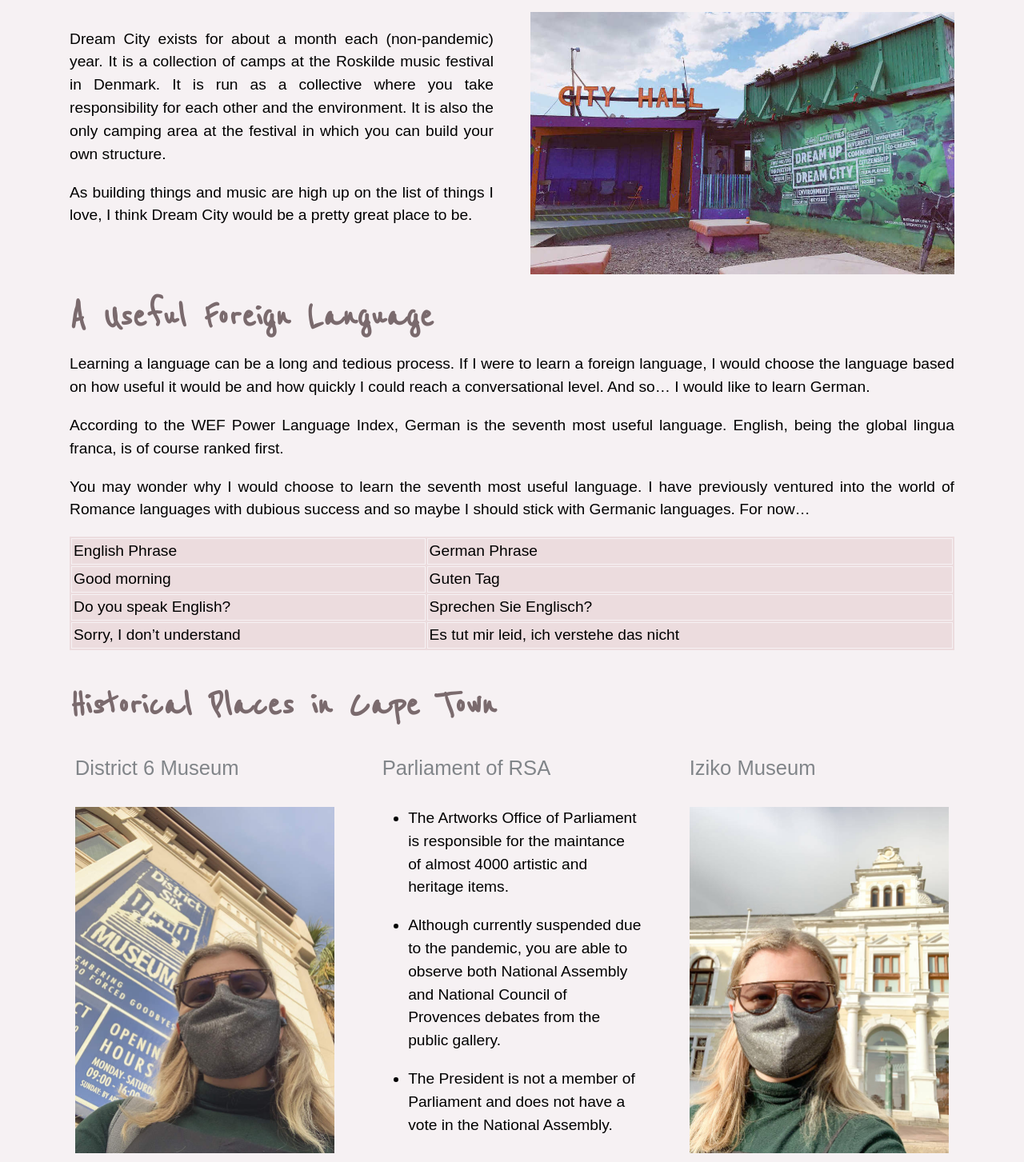
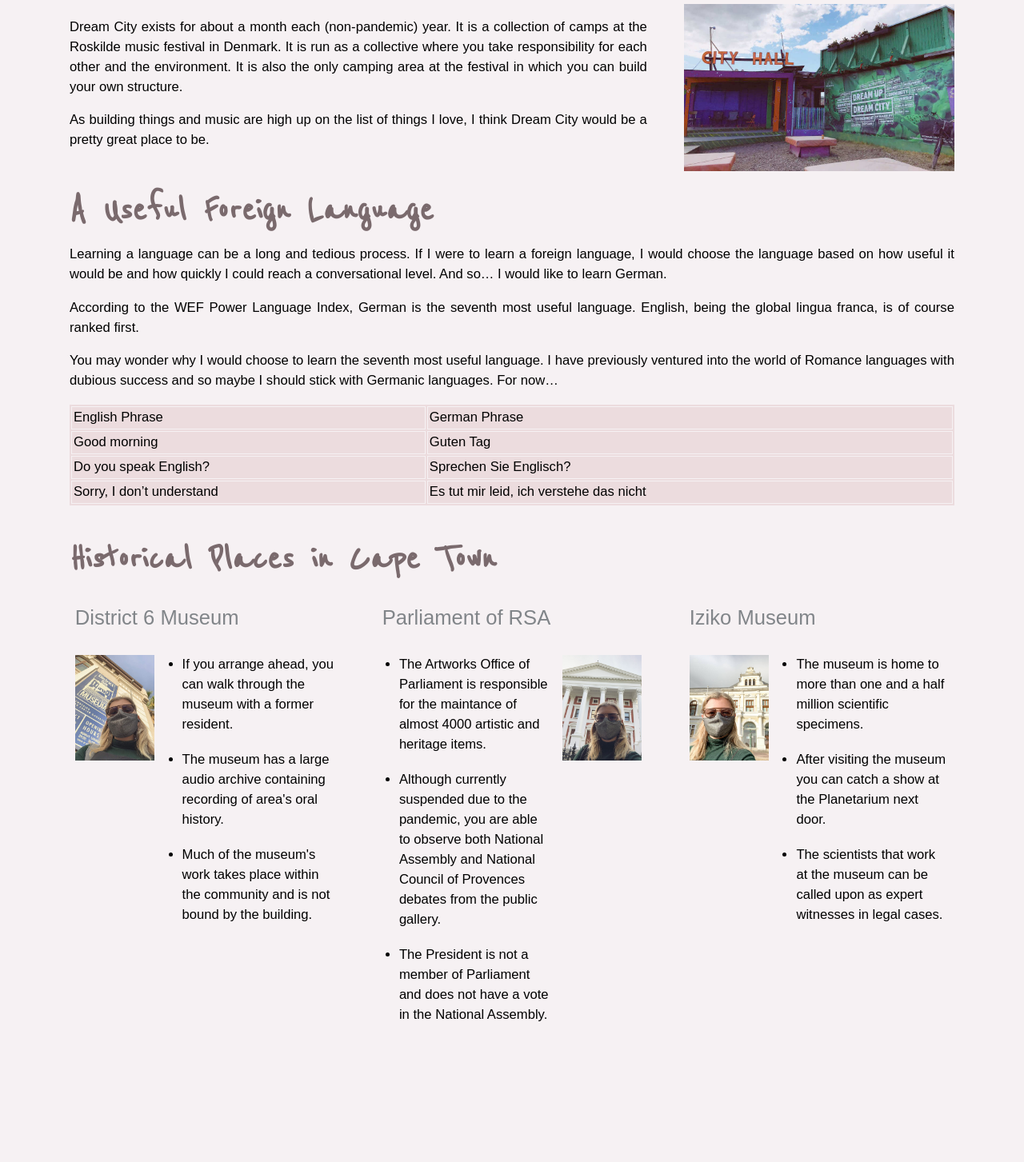
Before and after one commit to clarababette/basic-webpage, a plain HTML site: page my-webpage-grid.html in a window 1280 px wide. Shown: the part 420-1873 px from the top of the page at 80% size. After the commit the page ends 1802 px from the top, so only its background shows below. Drawn offline with Linux system fonts and the light colour scheme.

Commit message:
smaller pictures

```diff
--- a/my-webpage-grid.html
+++ b/my-webpage-grid.html
@@ -235,7 +235,7 @@ h3 {
           }
 
 * {
-  font-size: 1.5vw;
+  font-size: 1.3vw;
 }
 
 
@@ -315,7 +315,7 @@ h3 {
 
     <div id="dream-city" class="row">
         <div class="col-12"><h2>Dream Destination</h2></div>
-        <div class="col-6">
+        <div class="col-8">
         <p class="city_info">Dream City exists for about a month each (non-pandemic) year. It is a collection
             of camps at the Roskilde music festival in Denmark. It is run as a collective where you take
             responsibility for each other and the environment. It is also the only camping area at the festival in which you
@@ -323,7 +323,7 @@ h3 {
         <p class="city_info">As building things and music are high up on the list of things I love, I think Dream City would
              be a pretty great place to be.</p>
        </div>
-       <div class="col-6"><img src="dream-city-roskilde.jpg" alt="Dream City at Roskilde Festival" id="city_pic"></div>
+       <div class="col-4"><img src="dream-city-roskilde.jpg" alt="Dream City at Roskilde Festival" id="city_pic"></div>
     </div>
 
     <div id="language" class="row">
@@ -363,10 +363,10 @@ h3 {
         </div>
       <div class="col-4">
           <div class="col-12"><h3>District 6 Museum</h3></div>
-          <div class="col-12 col-6-sm">
+          <div class="col-4 col-6-sm">
             <img src="clara-district6.jpg" alt="District 6 museum in Cape Town" class="place_pic">
           </div>
-          <div class="col-12 col-6-sm">
+          <div class="col-8 col-6-sm">
             <ul>
               <li>If you arrange ahead, you can walk through the museum with a former resident.</li>
               <li>The museum has a large audio archive containing recording of area's oral history.</li>
@@ -377,24 +377,24 @@ h3 {
 
         <div class="col-4">
           <div class="col-12"><h3>Parliament of RSA</h3></div>
-          <div class="col-12 col-6-sm">
+          <div class="col-8 col-6-sm">
             <ul>
               <li>The Artworks Office of Parliament is responsible for the maintance of almost 4000 artistic and heritage items.</li>
               <li>Although currently suspended due to the pandemic, you are able to observe both National Assembly and National Council of Provences debates from the public gallery.</li>
               <li>The President is not a member of Parliament and does not have a vote in the National Assembly.</li>
             </ul>
           </div>
-        <div class="col-12 col-6-sm">
+        <div class="col-4 col-6-sm">
           <img src="clara-parliament.jpg" alt="Parliament in Cape Town" class="place_pic">
         </div>
       </div>
 
         <div class="col-4">
           <div class="col-12"><h3>Iziko Museum</h3></div>
-          <div class="col-12 col-6-sm">
+          <div class="col-4 col-6-sm">
             <img src="clara-iziko.jpg" alt="Iziko Museum in Cape Town" class="place_pic">
           </div>
-          <div class="col-12 col-6-sm">
+          <div class="col-8 col-6-sm">
             <ul>
               <li>The museum is home to more than one and a half million scientific specimens.</li>
               <li>After visiting the museum you can catch a show at the Planetarium next door.</li>
```
Also changed, not shown: my-webpage.html (+8 -7 lines).
